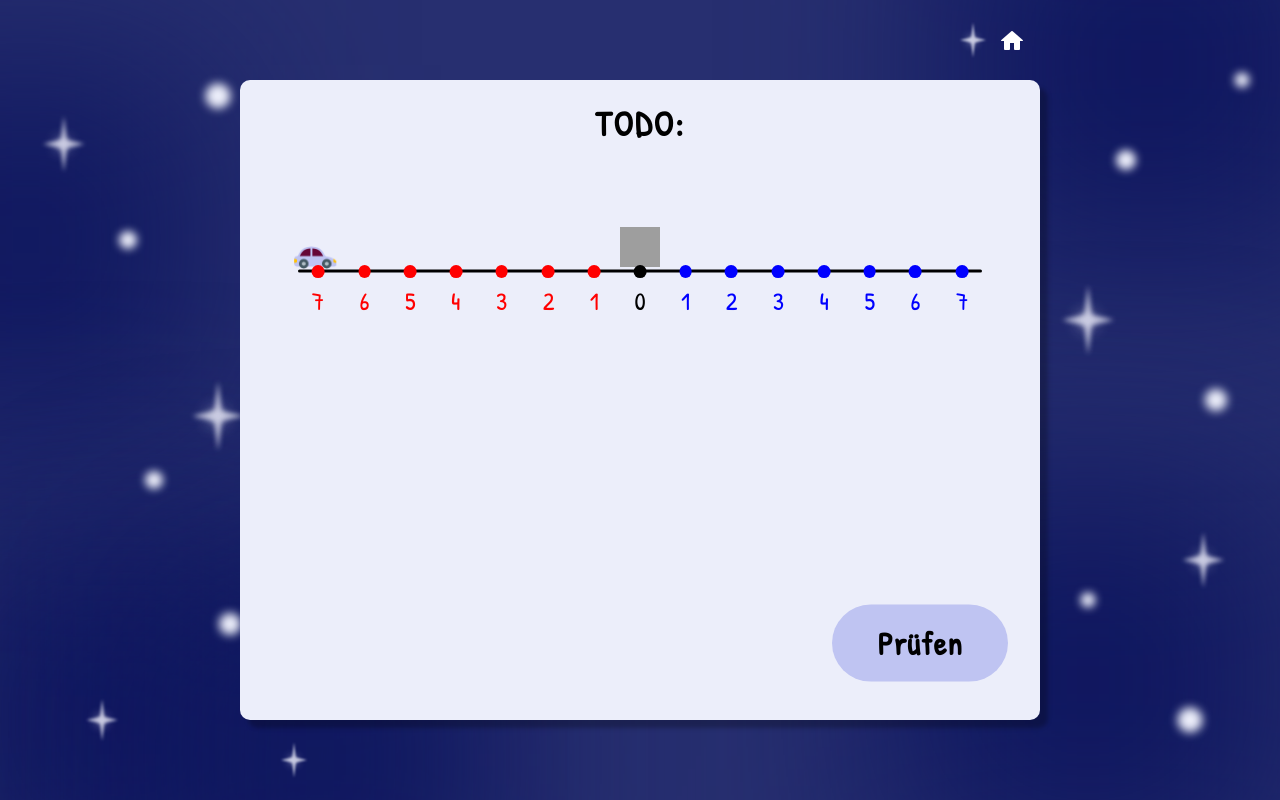
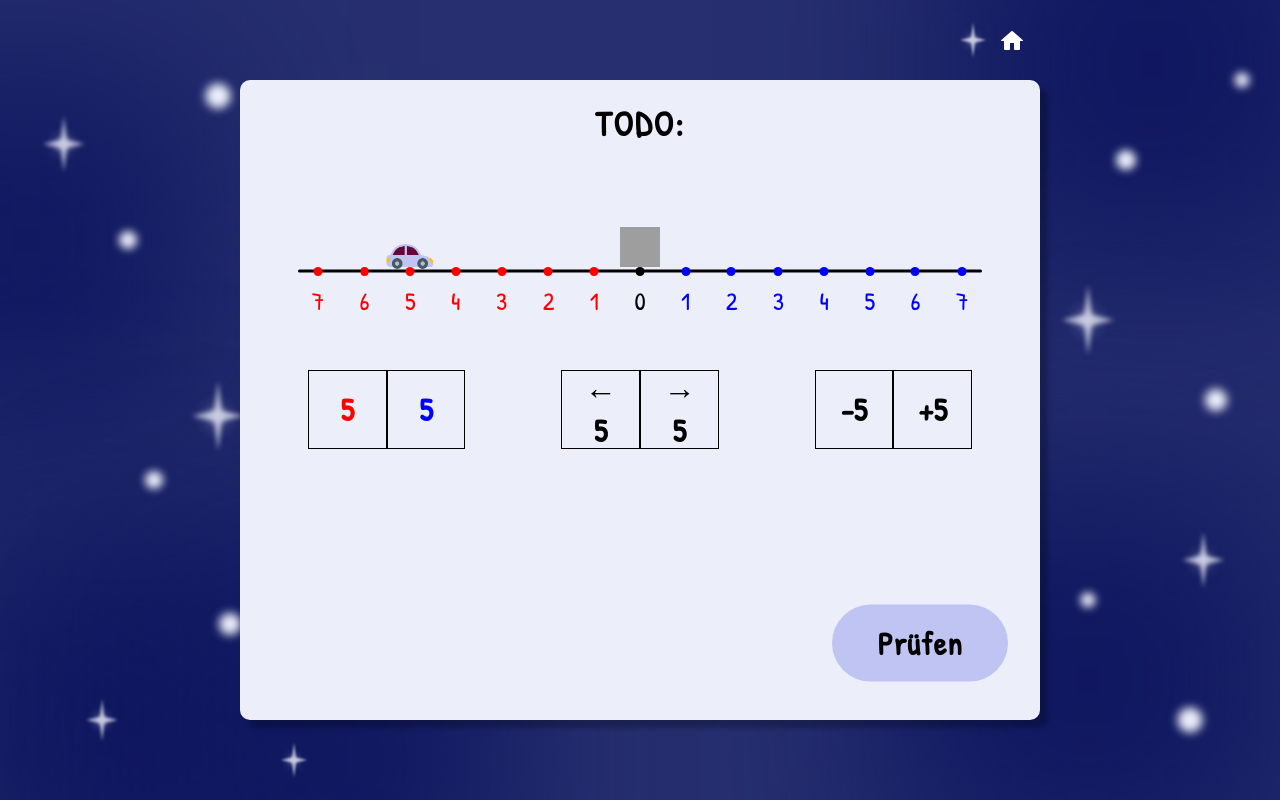
Before and after one commit to jara1008/Bachelor-Thesis, a React (Create React App) app in the folder thesis/: page /activityEight in a window 1280 px wide. Built offline with nearby package versions, Linux system fonts and the light colour scheme; grey boxes are pictures that could not be loaded.

Commit message:
activityEight updated

```diff
--- a/thesis/src/components/activityEight.css
+++ b/thesis/src/components/activityEight.css
@@ -72,8 +72,8 @@ body, html {
 
 .number-dot::before {
     content: '';
-    width: 1vw;
-    height: 1vw;
+    width: 0.7vw;
+    height: 0.7vw;
     background-color: #000;
     border-radius: 50%;
     position: absolute;
@@ -96,6 +96,15 @@ body, html {
 
 .red-dot {
   color: red;
+}
+
+.car_img {
+  position: absolute;
+  top: -2vw;
+  left: 50%;
+  transform: translateX(-50%);
+  width: 4vw;
+  height: auto;
 }
 
 .button {
@@ -144,3 +153,45 @@ body, html {
     position: absolute;
     text-align: center;
 }
+
+.rectangle-container {
+  display: flex;
+  justify-content: space-around;
+  margin-top: 22vh;
+}
+
+.rectangle2 {
+  display: flex;
+  justify-content: center;
+  align-items: center;
+}
+
+.square {
+  width: 6vw;
+  height: 6vw;
+  display: inline-flex;
+  align-items: center;
+  justify-content: center;
+  flex-direction: column;
+  background-color: #eceefa;
+  border: 1.5px;
+  border-style: solid;
+  border-color: black;
+  cursor: pointer;
+
+  font-size: 2.5vw;
+  font-family: 'Patrick Hand', sans-serif;
+  font-weight: bold;
+}
+
+.red-text {
+  color: red;
+}
+
+.blue-text {
+  color: blue;
+}
+
+.black-text {
+  color: black;
+}
--- a/thesis/src/components/activityEight.jsx
+++ b/thesis/src/components/activityEight.jsx
@@ -12,13 +12,19 @@ function ActivityEight() {
     const [isCorrect, setIsCorrect] = useState(false);
     const [roundCount, setRoundCount] = useState(1);
     const [displayCorrectness, setCorrectnessLabel] = useState(false);
-    const [position, setPosition] = useState(Math.random(-6, 8));
 
     const leftNumbers = [7, 6, 5, 4, 3, 2, 1];
     const rightNumbers = [1, 2, 3, 4, 5, 6, 7];
+    const allNumbers = [...leftNumbers, ...rightNumbers];
 
-    const [carPosition, setCarPosition] = useState(Math.floor(Math.random() * (leftNumbers.length + rightNumbers.length + 1)));
-    console.log(carPosition);
+    const [carPosition, setCarPosition] = useState(Math.floor(Math.random() * (leftNumbers.length + rightNumbers.length)));
+    const [carIndex, setCarIndex] = useState(allNumbers[carPosition]);
+
+    const [rectangleValues, setRectangleValues] = useState([
+        { leftValue: carIndex, rightValue: carIndex, leftColor: '#eceefa', rightColor: '#eceefa' },
+        { leftValue: carIndex, rightValue: carIndex, leftColor: '#eceefa', rightColor: '#eceefa' },
+        { leftValue: -carIndex, rightValue: `+${carIndex}`, leftColor: '#eceefa', rightColor: '#eceefa' }
+    ]);
 
     const renderNumberLine = () => (
         <div>
@@ -30,27 +36,57 @@ function ActivityEight() {
                 height: '40px',
                 transform:'translate(-50%)',
             }}></img>
-            <img src={car} style={{
-                left: `${2 + (carPosition * 6.1)}%`, //TODO: make resizable...
-                position: 'relative',
-                top: '10.2vh',
-                width: '6%',
-                height: '3%',
-                transform:'translateX(-50%)',
-            }}></img>
             <div className="number-line">
                 {leftNumbers.map((num, index) => (
                     <div key={`left-${index}`} className="number-dot red-dot">
                         {num}
+                        {index === carPosition && <img src={car} className='car_img'/>}
                     </div>
                 ))}
                 <div key={ 'zero' } className="number-dot">0</div>
                 {rightNumbers.map((num, index) => (
-                    <div key={`right-${index}`} className="number-dot blue-dot">{num}</div>
+                    <div key={`right-${index}`} className="number-dot blue-dot">
+                        {num}
+                        {index === (carPosition-leftNumbers.length) && <img src={car} className='car_img'/>}
+                    </div>
                 ))}
             </div>
         </div>
     );
+
+    const renderRectangles = () => (
+        <div className="rectangle-container">
+            {rectangleValues.map((rect, index) => (
+                <div key={index} className="rectangle2">
+                    <div className={`square ${index === 0 ? 'red-text' : 'black-text'}`}
+                    onClick={() => handleSquareClick(index, 'left')}
+                    style={{ backgroundColor: rect.leftColor }}>
+                        {index === 1 && <div>&larr;</div>}
+                        <div>{rect.leftValue}</div>
+                    </div>
+                    <div className={`square ${index === 0 ? 'blue-text' : 'black-text'}`}
+                    onClick={() => handleSquareClick(index, 'right')}
+                    style={{ backgroundColor: rect.rightColor }}>
+                        {index === 1 && <div>&rarr;</div>}
+                        <div>{rect.rightValue}</div>
+                    </div>
+                </div>
+            ))}
+        </div>
+    );
+
+    const handleSquareClick = (index, side) => {
+        setRectangleValues(prev => prev.map((rect, idx) => {
+            if (idx === index) {
+                if (side === 'left' && rect.rightColor !== '#BFC4F2') {
+                    return { ...rect, leftColor: rect.leftColor === '#eceefa' ? '#BFC4F2' : '#eceefa' };
+                } else if (side === 'right' && rect.leftColor !== '#BFC4F2') {
+                    return { ...rect, rightColor: rect.rightColor === '#eceefa' ? '#BFC4F2' : '#eceefa' };
+                }
+            }
+            return rect;
+        }));
+    };
 
     const checkInput = () => {
 
@@ -91,6 +127,7 @@ function ActivityEight() {
                 </Link>
                 <span className="text-wrapper">TODO: </span>
                 {renderNumberLine()}
+                {renderRectangles()}
                 {isCorrect && displayCorrectness && <div className="correctness-label-correct">Richtig!</div>}
                 {!!!isCorrect && displayCorrectness && <div className="correctness-label-false">Versuche es nochmals!</div>}
                 <button onClick={isCorrect ? handleNext : checkInput} className="button"
```
